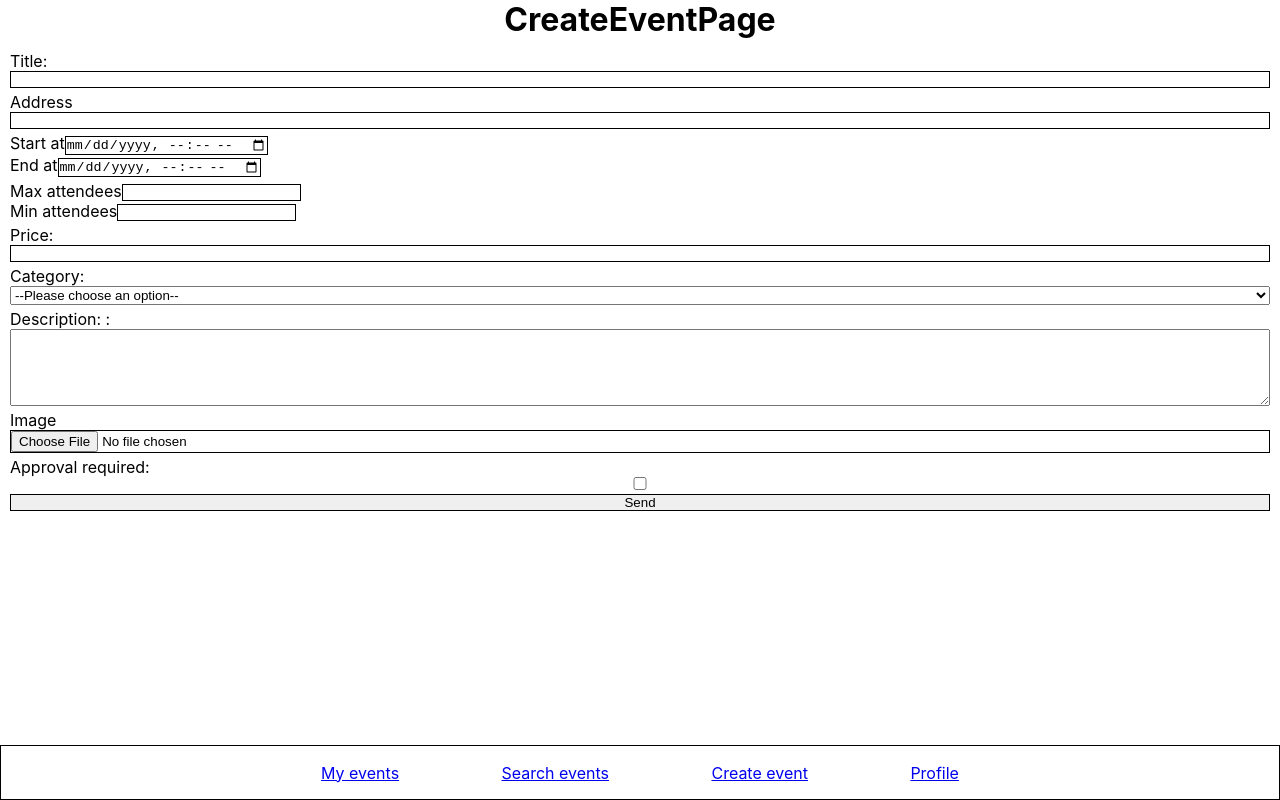
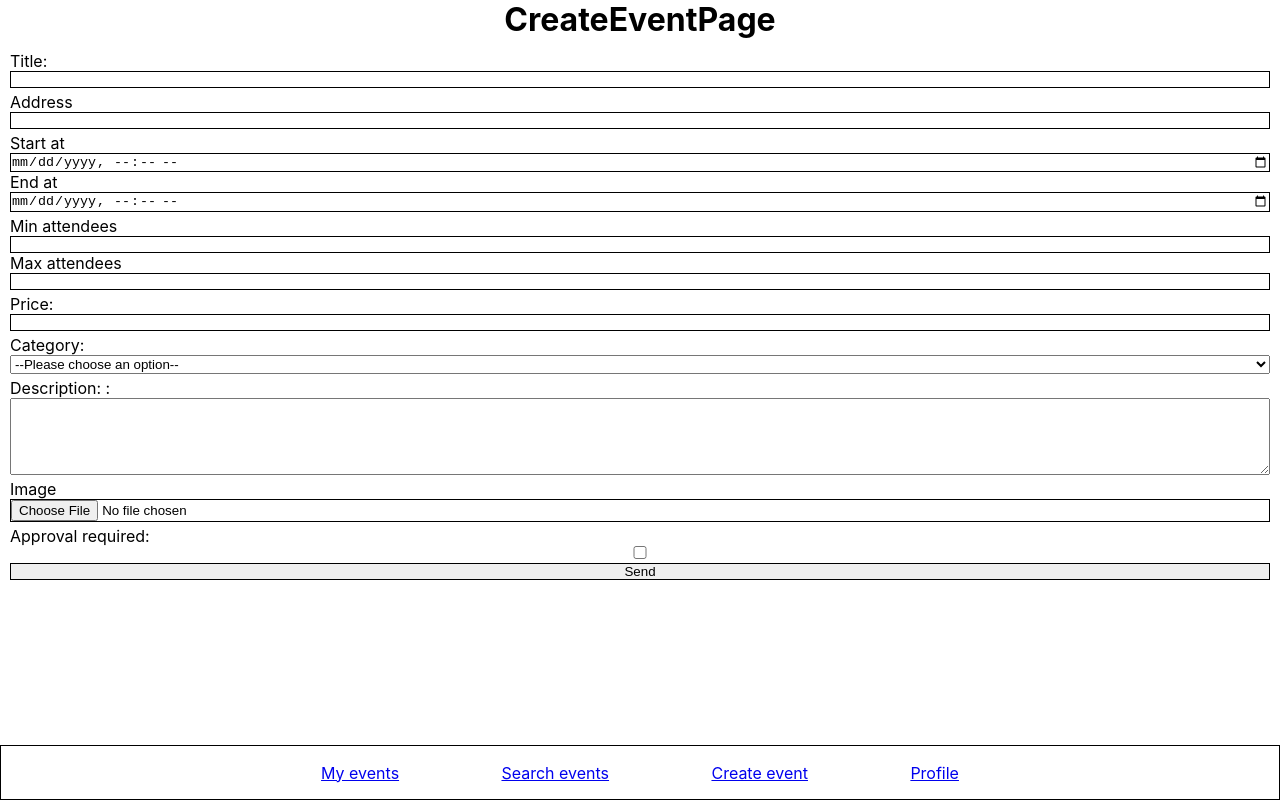
Before and after one commit to haroun-b/evently, a React (Vite) app: page /create-event in a window 1280 px wide. Built offline with nearby package versions, Linux system fonts and the light colour scheme.

Commit message:
form is working

```diff
--- a/src/components/forms/AddressLookupInput.jsx
+++ b/src/components/forms/AddressLookupInput.jsx
@@ -1,6 +1,7 @@
 import axios from "axios";
 import React, { startTransition, useEffect, useState } from "react";
 import Input from "./Input";
+import './formStyle.css'
 
 const requestURL = "https://api-adresse.data.gouv.fr/search/";
 
@@ -51,6 +52,9 @@ const AddressLookupInput = ({ setFormData, formData }) => {
         city: address.properties.city,
       },
       fullAddress: address.properties.label,
+      location: {
+        coordinates: address.geometry.coordinates,
+      },
     });
     setSelectedSuggestion(address.properties.label);
     setSuggestionsOpen(false);
--- a/src/components/forms/AttendeesNum.jsx
+++ b/src/components/forms/AttendeesNum.jsx
@@ -1,5 +1,6 @@
 import React, { useEffect } from "react";
 import Input from "./Input";
+import './formStyle.css'
 
 const AttendeesNum = ({ formData, setFormData, children, ...inputConfig }) => {
   useEffect(() => {
@@ -15,15 +16,15 @@ const AttendeesNum = ({ formData, setFormData, children, ...inputConfig }) => {
   return (
     <div className="group-input">
       <Input
-        name="maximum"
-        label="Max attendees"
-        max={formData.maximum}
+        name="minimum"
+        label="Min attendees"
+        min="1"
         {...{ setFormData, formData, ...inputConfig }}
       />
       <Input
-        name="minimum"
-        label="Min attendees"
-        max={formData.minimum}
+        name={"maximum"}
+        label={"Max attendees"}
+        min={formData.minimum}
         {...{ setFormData, formData, ...inputConfig }}
       />
     </div>
--- a/src/components/forms/EventHours.jsx
+++ b/src/components/forms/EventHours.jsx
@@ -1,18 +1,19 @@
 import React, { useEffect } from "react";
 import Input from "./Input";
+import './formStyle.css'
 
 const EventHours = ({ formData, setFormData, children, ...inputConfig }) => {
   return (
     <div className="group-input">
       <Input
-        name="startAt"
-        label="Start at"
+        name={"startAt"}
+        label={"Start at"}
         min={new Date().toISOString().slice(0, -8)}
         {...{ setFormData, formData, ...inputConfig }}
       />
       <Input
-        name="endAt"
-        label="End at"
+        name={"endAt"}
+        label={"End at"}
         min={formData["startAt"]}
         {...{ setFormData, formData, ...inputConfig }}
       />
--- a/src/components/forms/Input.jsx
+++ b/src/components/forms/Input.jsx
@@ -1,4 +1,5 @@
 import React from "react";
+import './formStyle.css'
 
 const Input = ({
   type = "text",
--- /dev/null
+++ b/src/components/forms/formStyle.css
@@ -0,0 +1,4 @@
+.group-input {
+  display: flex;
+  flex-direction: column;
+}
--- a/src/pages/CreateEventPage.jsx
+++ b/src/pages/CreateEventPage.jsx
@@ -38,7 +38,6 @@ const formFields = [
     component: AttendeesNum,
     key: 'attendee',
     type: "number",
-    min: 1,
   },
   {
     component: Input,
@@ -103,6 +102,9 @@ const CreateEventPage = () => {
     attendees: {
       minimum: "",
       maximum: "",
+    },
+    location: {
+      coordinates: ""
     },
     price: "",
     category: "",
--- a/src/pages/EventPage.jsx
+++ b/src/pages/EventPage.jsx
@@ -110,7 +110,7 @@ const EventPage = () => {
           <p>
             From {event.startAt} to {event.endAt}
           </p>
-          <p>Location</p>
+          <p>{event.address.street} {event.address.city}</p>
         </div>
         <div className="creator-attendees">
           <div>{event.creator.name}</div>
```
